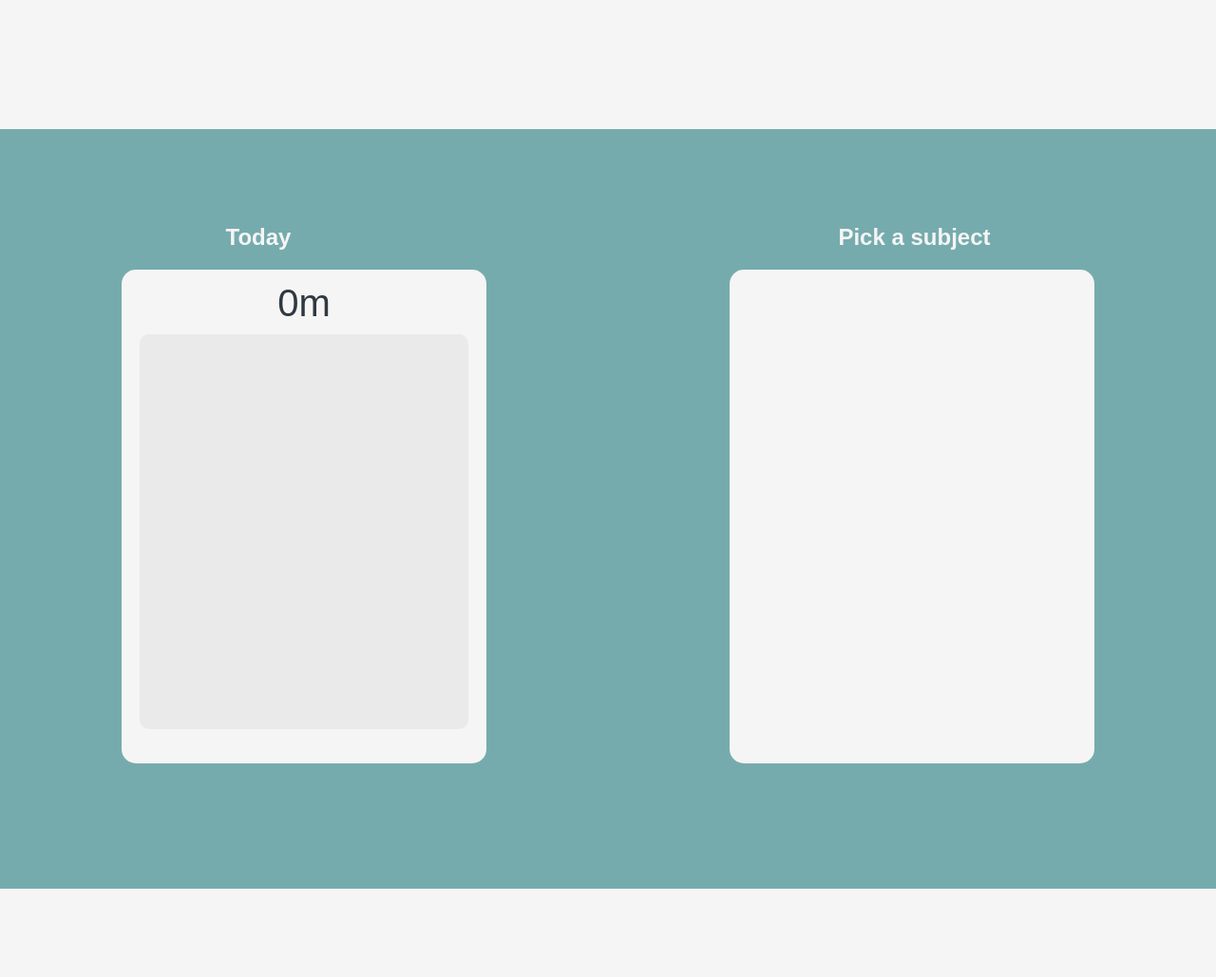
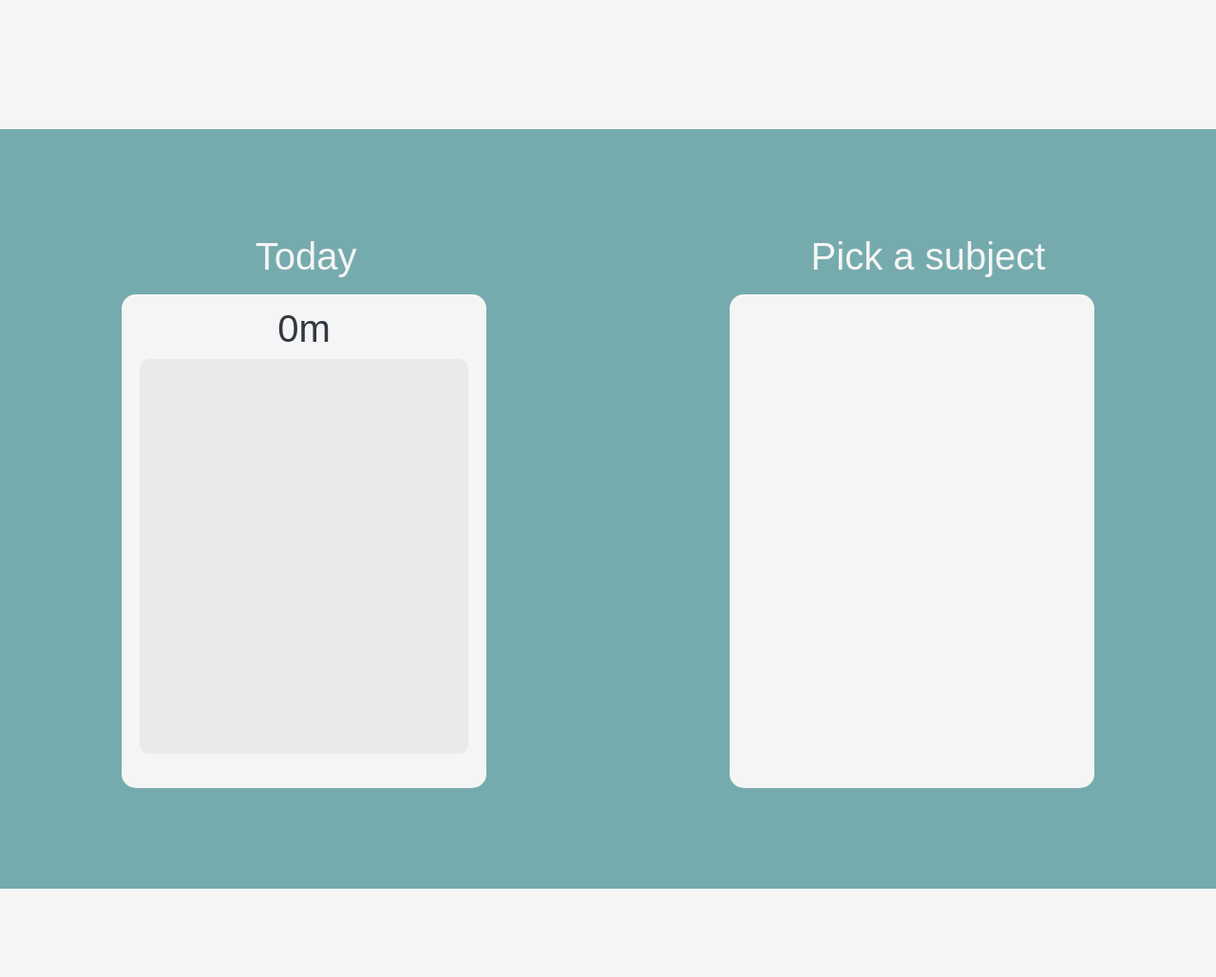
Before and after one commit to Maltiiski/StudyTracker, a Flask app: page / in a window 1280 px wide. Shown: the part 664-1693 px from the top of the page at 95% size. Run offline with Flask 3, Linux system fonts and the light colour scheme; some web fonts are replaced.

Commit message:
settled p2t

```diff
--- a/static/style.css
+++ b/static/style.css
@@ -134,13 +134,20 @@ section {
 }
 
 /* Page 2 */
-.pagetwotitles {
-    display: flex;
-    flex-direction: row;
-    justify-content: center;
-    gap: 45vw;
-    margin-top: 10vh;
+.p2t {
+    font-weight: 400;
+    font-size: 2.5rem;
     color: var(--abitwhite);
+    margin-top: 14vh;
+    display: inline-block;
+}
+
+.p2t.one {
+    margin-left: 21vw;
+}
+
+.p2t.two {
+    margin-left: 37vw;
 }
 
 .subjectnstat {
@@ -148,7 +155,7 @@ section {
     flex-direction: row;
     justify-content: center;
     gap: 20vw;
-    margin-top: 0;
+    margin-top: -2vh;
 }
 
 .daily-stats {
--- a/templates/index.html
+++ b/templates/index.html
@@ -34,8 +34,8 @@
         <!--Page2-->
         <section class="page-two">
             <div class="pagetwotitles">
-                <h2>Today</h2>
-                <h2>Pick a subject</h2>
+                <h2 class="p2t one">Today</h2>
+                <h2 class="p2t two">Pick a subject</h2>
             </div>
             <div class="subjectnstat">
                 <div class="daily-stats">
```
